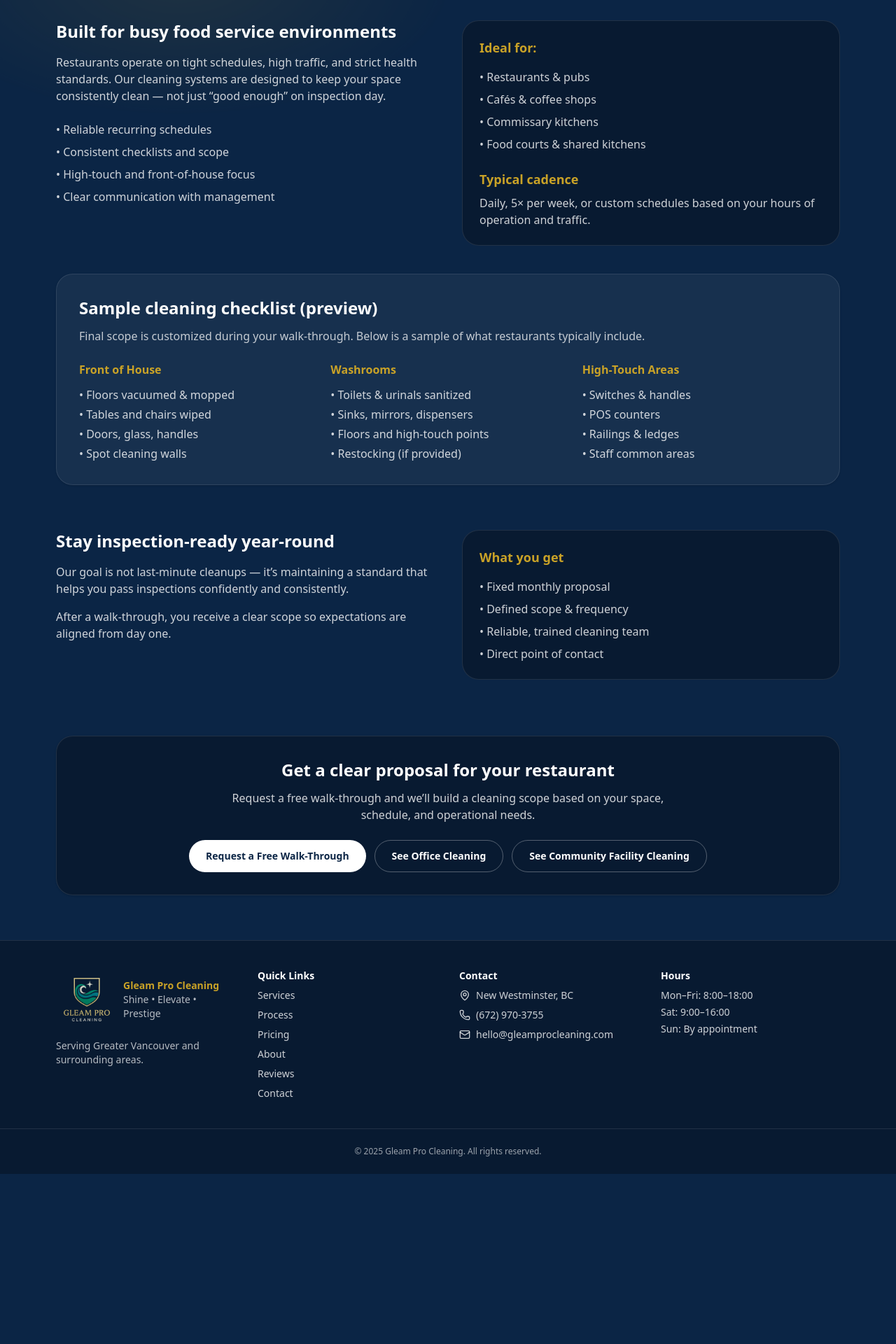
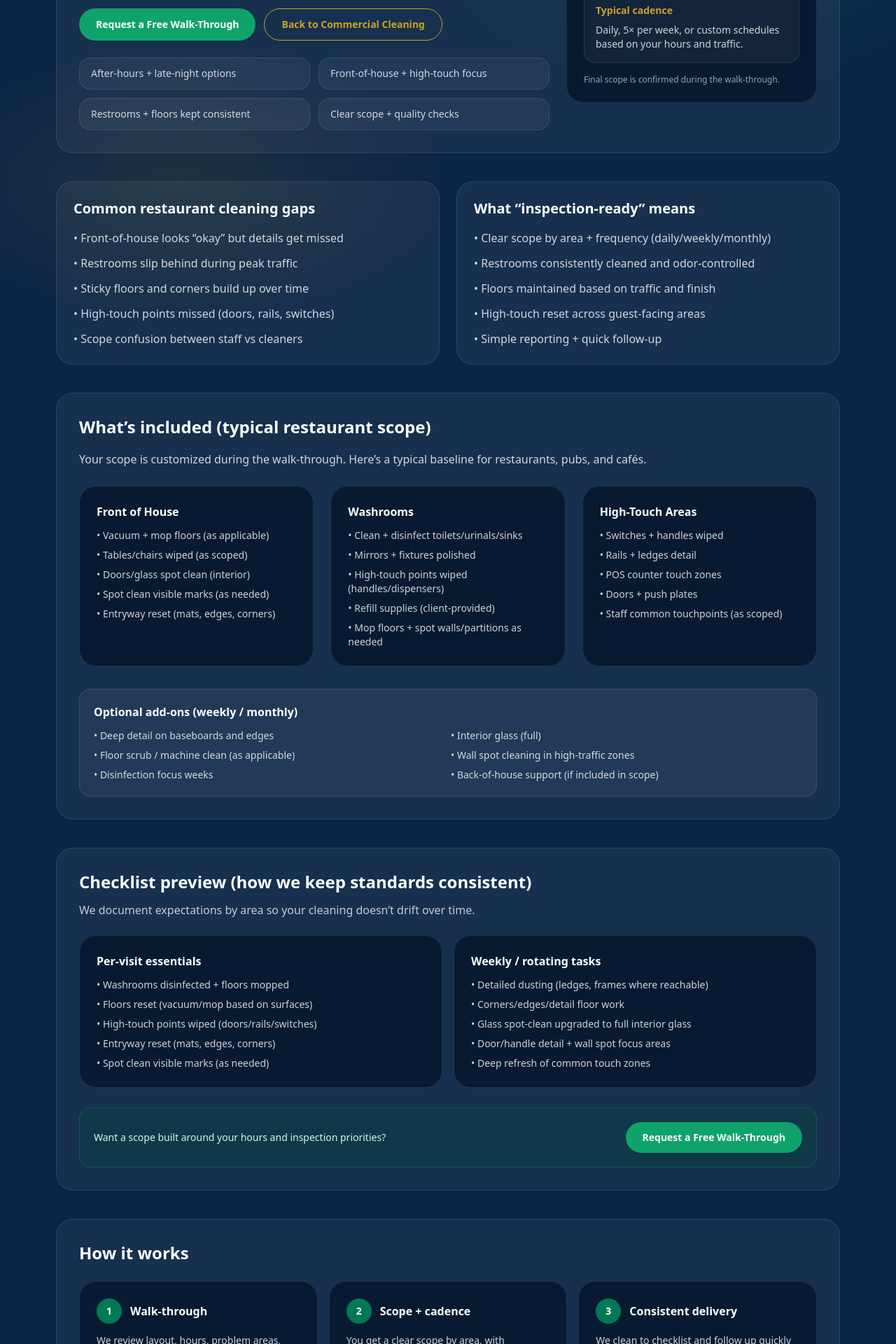
Before and after one commit to iLongRanger/gleamProCleaning, a Next.js app: page /commercial-cleaning/restaurants in a window 1280 px wide. Shown: the part 480-2400 px from the top of the page at 70% size. Before the commit the page ends 2157 px from the top, so only its background shows below. Built offline with nearby package versions, Linux system fonts and the light colour scheme.

Commit message:
feat(website): align restaurant page to commercial sales layout

```diff
--- a/app/commercial-cleaning/restaurants/page.tsx
+++ b/app/commercial-cleaning/restaurants/page.tsx
@@ -1,5 +1,11 @@
 import Link from "next/link";
 import { commercial } from "@/components/commercial/ui";
+
+export const metadata = {
+  title: "Restaurant Cleaning in Metro Vancouver | Gleam Pro Cleaning",
+  description:
+    "Consistent, inspection-ready cleaning for restaurants, pubs, cafés, and food service spaces across Metro Vancouver. Clear scope, repeatable checklists, and reliable after-hours service.",
+};
 
 export default function RestaurantCleaningPage() {
   return (
@@ -7,22 +13,24 @@ export default function RestaurantCleaningPage() {
       <div className="relative">
         <div className={commercial.glow} />
         <main className={`relative z-10 ${commercial.page}`}>
-          {/* Header */}
-          <section className="max-w-3xl">
+          {/* Hero */}
+          <section className={commercial.section}>
+            <div className="flex flex-col gap-6 md:flex-row md:items-center md:justify-between">
+              <div className="max-w-2xl">
                 <p className={commercial.eyebrow}>
                   Commercial Cleaning • Restaurants &amp; Pubs
                 </p>
-
                 <h1 className={commercial.h1}>
-              Restaurant &amp; Pub Cleaning Services
+                  Restaurant &amp; pub cleaning that stays inspection-ready.
                 </h1>
-
                 <p className={commercial.lead}>
-              Consistent, inspection-ready cleaning for restaurants, pubs,
-              cafés, and food service spaces across Metro Vancouver.
+                  Restaurants operate on tight schedules, high traffic, and
+                  strict health standards. We deliver consistent results using
+                  clear scope, repeatable checklists, and quality checks—so your
+                  space stays clean week after week, not just on inspection day.
                 </p>
 
-            <div className="mt-8 flex flex-wrap gap-3">
+                <div className="mt-6 flex flex-wrap gap-3">
                   <Link href="/request-walkthrough" className={commercial.cta}>
                     Request a Free Walk-Through
                   </Link>
@@ -33,148 +41,235 @@ export default function RestaurantCleaningPage() {
                     Back to Commercial Cleaning
                   </Link>
                 </div>
-          </section>
 
-          {/* Why restaurants choose us */}
-          <section className="mt-16 grid gap-10 lg:grid-cols-2">
-            <div>
-              <h2 className={commercial.h2Large}>
-                Built for busy food service environments
-              </h2>
-
-              <p className="mt-4 text-white/80">
-                Restaurants operate on tight schedules, high traffic, and strict
-                health standards. Our cleaning systems are designed to keep your
-                space consistently clean — not just “good enough” on inspection
-                day.
-              </p>
-
-              <ul className="mt-6 space-y-2 text-white/80">
-                <li>• Reliable recurring schedules</li>
-                <li>• Consistent checklists and scope</li>
-                <li>• High-touch and front-of-house focus</li>
-                <li>• Clear communication with management</li>
+                <ul className="mt-6 grid gap-3 sm:grid-cols-2">
+                  {[
+                    "After-hours + late-night options",
+                    "Front-of-house + high-touch focus",
+                    "Restrooms + floors kept consistent",
+                    "Clear scope + quality checks",
+                  ].map((item) => (
+                    <li key={item} className={commercial.listItem}>
+                      {item}
+                    </li>
+                  ))}
                 </ul>
               </div>
 
+              {/* Proof / Fit card */}
+              <div className="w-full md:w-[360px]">
                 <div className={commercial.cardSoft}>
-              <h3 className={`text-lg font-semibold ${commercial.accent}`}>
-                Ideal for:
-              </h3>
-
-              <ul className="mt-4 space-y-2 text-white/80">
-                <li>• Restaurants &amp; pubs</li>
-                <li>• Cafés &amp; coffee shops</li>
+                  <h2 className={`${commercial.h3} ${commercial.accent}`}>
+                    Ideal for
+                  </h2>
+                  <ul className="mt-3 space-y-2 text-sm text-white/80">
+                    <li>• Restaurants + pubs</li>
+                    <li>• Cafés + coffee shops</li>
                     <li>• Commissary kitchens</li>
-                <li>• Food courts &amp; shared kitchens</li>
+                    <li>• Food courts + shared kitchens</li>
                   </ul>
 
-              <h3 className={`mt-6 text-lg font-semibold ${commercial.accent}`}>
+                  <div className="mt-5 rounded-2xl border border-white/10 bg-white/5 p-4">
+                    <p className={`text-sm font-semibold ${commercial.accent}`}>
                       Typical cadence
+                    </p>
+                    <p className="mt-2 text-sm text-white/80">
+                      Daily, 5× per week, or custom schedules based on your
+                      hours and traffic.
+                    </p>
+                  </div>
+
+                  <p className="mt-4 text-xs text-white/60">
+                    Final scope is confirmed during the walk-through.
+                  </p>
+                </div>
+              </div>
+            </div>
+          </section>
+
+          {/* Problems / Outcomes */}
+          <section className="mt-10 grid gap-6 md:grid-cols-2">
+            <div className={commercial.card}>
+              <h2 className={commercial.h2}>Common restaurant cleaning gaps</h2>
+              <ul className="mt-4 space-y-3 text-white/80">
+                <li>• Front-of-house looks “okay” but details get missed</li>
+                <li>• Restrooms slip behind during peak traffic</li>
+                <li>• Sticky floors and corners build up over time</li>
+                <li>• High-touch points missed (doors, rails, switches)</li>
+                <li>• Scope confusion between staff vs cleaners</li>
+              </ul>
+            </div>
+
+            <div className={commercial.card}>
+              <h2 className={commercial.h2}>What “inspection-ready” means</h2>
+              <ul className="mt-4 space-y-3 text-white/80">
+                <li>
+                  • Clear scope by area + frequency (daily/weekly/monthly)
+                </li>
+                <li>• Restrooms consistently cleaned and odor-controlled</li>
+                <li>• Floors maintained based on traffic and finish</li>
+                <li>• High-touch reset across guest-facing areas</li>
+                <li>• Simple reporting + quick follow-up</li>
+              </ul>
+            </div>
+          </section>
+
+          {/* Scope */}
+          <section className={commercial.section}>
+            <h2 className={commercial.h2Large}>
+              What’s included (typical restaurant scope)
+            </h2>
+            <p className={commercial.lead}>
+              Your scope is customized during the walk-through. Here’s a typical
+              baseline for restaurants, pubs, and cafés.
+            </p>
+
+            <div className="mt-6 grid gap-6 md:grid-cols-3">
+              <ScopeCard
+                title="Front of House"
+                items={[
+                  "Vacuum + mop floors (as applicable)",
+                  "Tables/chairs wiped (as scoped)",
+                  "Doors/glass spot clean (interior)",
+                  "Spot clean visible marks (as needed)",
+                  "Entryway reset (mats, edges, corners)",
+                ]}
+              />
+              <ScopeCard
+                title="Washrooms"
+                items={[
+                  "Clean + disinfect toilets/urinals/sinks",
+                  "Mirrors + fixtures polished",
+                  "High-touch points wiped (handles/dispensers)",
+                  "Refill supplies (client-provided)",
+                  "Mop floors + spot walls/partitions as needed",
+                ]}
+              />
+              <ScopeCard
+                title="High-Touch Areas"
+                items={[
+                  "Switches + handles wiped",
+                  "Rails + ledges detail",
+                  "POS counter touch zones",
+                  "Doors + push plates",
+                  "Staff common touchpoints (as scoped)",
+                ]}
+              />
+            </div>
+
+            <div className="mt-8 rounded-2xl border border-white/10 bg-white/5 p-5">
+              <h3 className={`${commercial.h3} ${commercial.accent}`}>
+                Optional add-ons (weekly / monthly)
               </h3>
-
-              <p className="mt-2 text-white/80">
-                Daily, 5× per week, or custom schedules based on your hours of
-                operation and traffic.
-              </p>
+              <div className="mt-3 grid gap-2 sm:grid-cols-2 text-sm text-white/80">
+                <p>• Deep detail on baseboards and edges</p>
+                <p>• Interior glass (full)</p>
+                <p>• Floor scrub / machine clean (as applicable)</p>
+                <p>• Wall spot cleaning in high-traffic zones</p>
+                <p>• Disinfection focus weeks</p>
+                <p>• Back-of-house support (if included in scope)</p>
+              </div>
             </div>
           </section>
 
           {/* Checklist preview */}
           <section className={commercial.section}>
             <h2 className={commercial.h2Large}>
-              Sample cleaning checklist (preview)
+              Checklist preview (how we keep standards consistent)
             </h2>
-
             <p className="mt-3 text-white/75">
-              Final scope is customized during your walk-through. Below is a
-              sample of what restaurants typically include.
+              We document expectations by area so your cleaning doesn’t drift
+              over time.
             </p>
 
-            <div className="mt-6 grid gap-6 md:grid-cols-3 text-white/80">
-              <div>
-                <h3 className={`font-semibold ${commercial.accent}`}>
-                  Front of House
-                </h3>
-                <ul className="mt-3 space-y-1">
-                  <li>• Floors vacuumed &amp; mopped</li>
-                  <li>• Tables and chairs wiped</li>
-                  <li>• Doors, glass, handles</li>
-                  <li>• Spot cleaning walls</li>
-                </ul>
+            <div className="mt-6 grid gap-4 md:grid-cols-2">
+              <PreviewList
+                title="Per-visit essentials"
+                items={[
+                  "Washrooms disinfected + floors mopped",
+                  "Floors reset (vacuum/mop based on surfaces)",
+                  "High-touch points wiped (doors/rails/switches)",
+                  "Entryway reset (mats, edges, corners)",
+                  "Spot clean visible marks (as needed)",
+                ]}
+              />
+              <PreviewList
+                title="Weekly / rotating tasks"
+                items={[
+                  "Detailed dusting (ledges, frames where reachable)",
+                  "Corners/edges/detail floor work",
+                  "Glass spot-clean upgraded to full interior glass",
+                  "Door/handle detail + wall spot focus areas",
+                  "Deep refresh of common touch zones",
+                ]}
+              />
             </div>
 
-              <div>
-                <h3 className={`font-semibold ${commercial.accent}`}>
-                  Washrooms
-                </h3>
-                <ul className="mt-3 space-y-1">
-                  <li>• Toilets &amp; urinals sanitized</li>
-                  <li>• Sinks, mirrors, dispensers</li>
-                  <li>• Floors and high-touch points</li>
-                  <li>• Restocking (if provided)</li>
-                </ul>
-              </div>
-
-              <div>
-                <h3 className={`font-semibold ${commercial.accent}`}>
-                  High-Touch Areas
-                </h3>
-                <ul className="mt-3 space-y-1">
-                  <li>• Switches &amp; handles</li>
-                  <li>• POS counters</li>
-                  <li>• Railings &amp; ledges</li>
-                  <li>• Staff common areas</li>
-                </ul>
-              </div>
+            <div className={commercial.notice}>
+              <p className={commercial.noticeText}>
+                Want a scope built around your hours and inspection priorities?
+              </p>
+              <Link href="/request-walkthrough" className={commercial.cta}>
+                Request a Free Walk-Through
+              </Link>
             </div>
           </section>
 
-          {/* Inspection readiness */}
-          <section className="mt-16 grid gap-10 lg:grid-cols-2">
-            <div>
-              <h2 className={commercial.h2Large}>
-                Stay inspection-ready year-round
-              </h2>
+          {/* How it works */}
+          <section className={commercial.section}>
+            <h2 className={commercial.h2Large}>How it works</h2>
+            <div className="mt-6 grid gap-4 md:grid-cols-3">
+              <StepCard
+                step="1"
+                title="Walk-through"
+                text="We review layout, hours, problem areas, access, and scheduling needs."
+              />
+              <StepCard
+                step="2"
+                title="Scope + cadence"
+                text="You get a clear scope by area, with frequency and optional add-ons."
+              />
+              <StepCard
+                step="3"
+                title="Consistent delivery"
+                text="We clean to checklist and follow up quickly when issues come up."
+              />
+            </div>
+          </section>
 
-              <p className="mt-4 text-white/80">
-                Our goal is not last-minute cleanups — it’s maintaining a
-                standard that helps you pass inspections confidently and
-                consistently.
-              </p>
-
-              <p className="mt-4 text-white/80">
-                After a walk-through, you receive a clear scope so expectations
-                are aligned from day one.
-              </p>
-            </div>
-
-            <div className={commercial.cardSoft}>
-              <h3 className={`text-lg font-semibold ${commercial.accent}`}>
-                What you get
-              </h3>
-
-              <ul className="mt-4 space-y-2 text-white/80">
-                <li>• Fixed monthly proposal</li>
-                <li>• Defined scope &amp; frequency</li>
-                <li>• Reliable, trained cleaning team</li>
-                <li>• Direct point of contact</li>
-              </ul>
+          {/* FAQ */}
+          <section className={commercial.section}>
+            <h2 className={commercial.h2Large}>FAQ</h2>
+            <div className="mt-6 grid gap-4 md:grid-cols-2">
+              <Faq
+                q="Do you clean after-hours?"
+                a="Yes. Most restaurants prefer late evenings or early mornings. We’ll confirm access and timing during the walk-through."
+              />
+              <Faq
+                q="Do you handle inspections?"
+                a="We don’t replace your internal food safety program, but we help maintain consistent cleanliness and presentation so public-facing areas stay inspection-ready."
+              />
+              <Faq
+                q="Do you bring supplies?"
+                a="We can bring core tools and cleaners. Restaurants typically provide consumables (paper, soap, liners). We’ll align during the walk-through."
+              />
+              <Faq
+                q="What affects pricing?"
+                a="Square footage, restroom count, traffic level, floor types, frequency, and add-ons. The walk-through helps us quote accurately."
+              />
             </div>
           </section>
 
           {/* Final CTA */}
-          <section className={`${commercial.sectionDark} mt-20 text-center`}>
+          <section className={commercial.sectionDark}>
             <h2 className={commercial.h2Large}>
               Get a clear proposal for your restaurant
             </h2>
-
-            <p className="mx-auto mt-3 max-w-2xl text-white/80">
+            <p className="mt-3 max-w-2xl text-white/80">
               Request a free walk-through and we’ll build a cleaning scope based
               on your space, schedule, and operational needs.
             </p>
-
-            <div className="mt-6 flex flex-wrap justify-center gap-3">
+            <div className="mt-6 flex flex-wrap gap-3">
               <Link href="/request-walkthrough" className={commercial.ctaLight}>
                 Request a Free Walk-Through
               </Link>
@@ -197,3 +292,60 @@ export default function RestaurantCleaningPage() {
     </div>
   );
 }
+
+function ScopeCard({ title, items }: { title: string; items: string[] }) {
+  return (
+    <div className={commercial.cardSoft}>
+      <h3 className={`${commercial.h3} ${commercial.accent}`}>{title}</h3>
+      <ul className="mt-3 space-y-2 text-sm text-white/80">
+        {items.map((t) => (
+          <li key={t}>• {t}</li>
+        ))}
+      </ul>
+    </div>
+  );
+}
+
+function PreviewList({ title, items }: { title: string; items: string[] }) {
+  return (
+    <div className={commercial.cardSoft}>
+      <h3 className={`${commercial.h3} ${commercial.accent}`}>{title}</h3>
+      <ul className="mt-3 space-y-2 text-sm text-white/80">
+        {items.map((t) => (
+          <li key={t}>• {t}</li>
+        ))}
+      </ul>
+    </div>
+  );
+}
+
+function StepCard({
+  step,
+  title,
+  text,
+}: {
+  step: string;
+  title: string;
+  text: string;
+}) {
+  return (
+    <div className={commercial.cardSoft}>
+      <div className="flex items-center gap-3">
+        <span className="inline-flex h-9 w-9 items-center justify-center rounded-full bg-emerald-700 text-sm font-bold text-white">
+          {step}
+        </span>
+        <h3 className={`${commercial.h3} ${commercial.accent}`}>{title}</h3>
+      </div>
+      <p className="mt-3 text-sm leading-6 text-white/80">{text}</p>
+    </div>
+  );
+}
+
+function Faq({ q, a }: { q: string; a: string }) {
+  return (
+    <div className={commercial.cardSoft}>
+      <p className={`text-sm font-semibold ${commercial.accent}`}>{q}</p>
+      <p className="mt-2 text-sm leading-6 text-white/80">{a}</p>
+    </div>
+  );
+}
```
Lines whose indentation alone changed are shown as unchanged.
